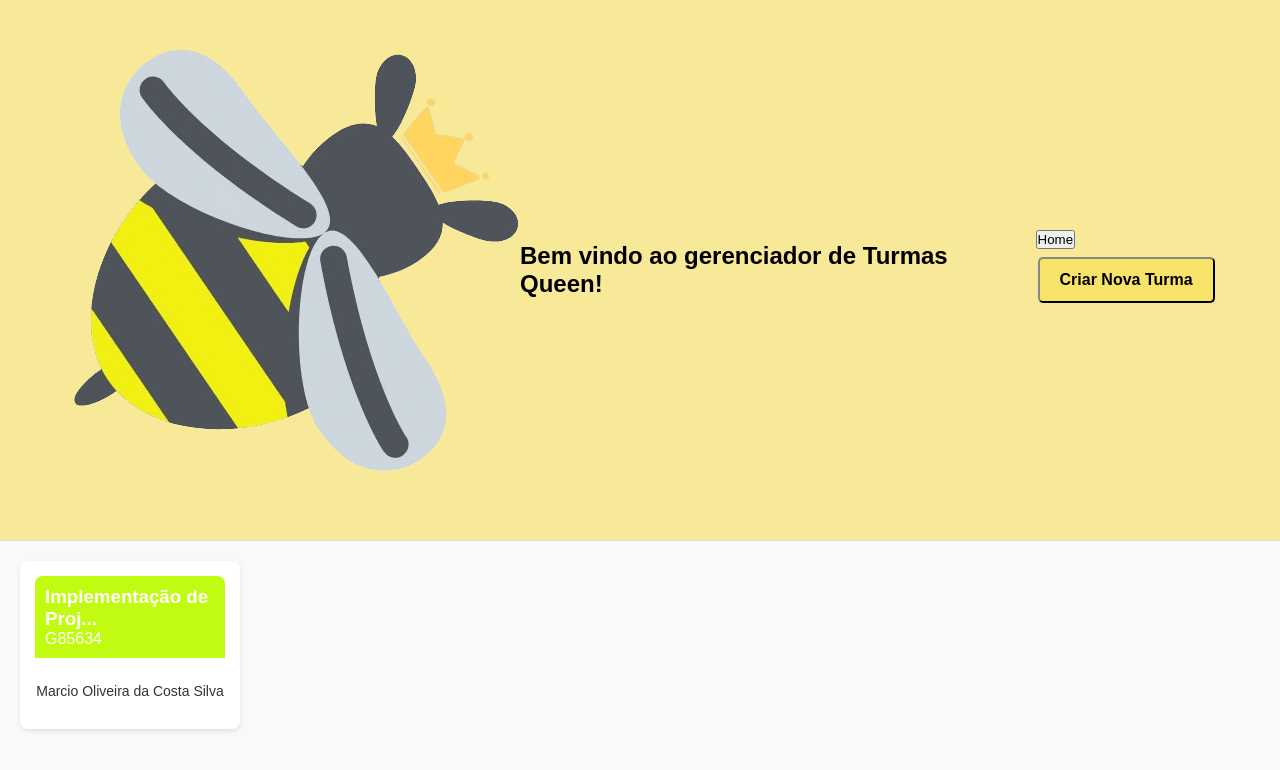
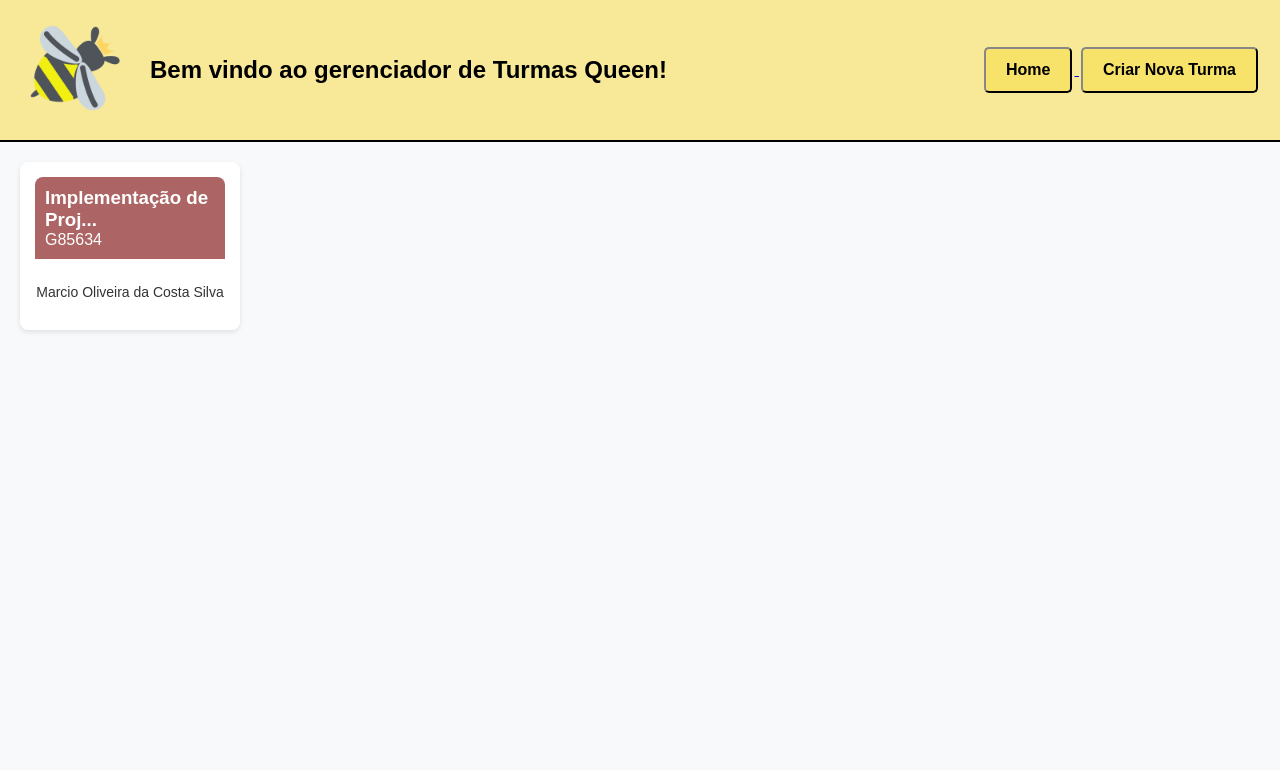
Before and after one commit to DanielDimas2002/Queen, a plain HTML site: page Landing Page/Turmas/Turmas.html in a window 1280 px wide. Drawn offline with Linux system fonts and the light colour scheme.

Commit message:
Atualização html/css da pagina de turmas

```diff
--- a/Landing Page/Turmas/Turmas.css
+++ b/Landing Page/Turmas/Turmas.css
@@ -14,8 +14,8 @@ body {
     padding: 20px;
     display: flex;
     align-items: center;
-    justify-content:space-between;
-    border-bottom: 1px solid #ddd;
+    justify-content: space-between;
+    border-bottom: 2px solid black;
 }
 
 
@@ -24,10 +24,74 @@ body {
     font-size: 14px;
 }
 
-.header-links a {
+.header-links  {
     margin-left: 15px;
     color: #1a73e8;
     text-decoration: none;
+}
+
+/* possivel futura responsividade
+
+    font-family: 'Ruda', 'Roboto';
+    color: rgba(0, 0, 0, 0.788);
+    font-weight: 400;
+    font-size: 22px;
+    display: grid;
+    place-content: center;
+    text-decoration: none;  Remove sublinhado dos links
+*/
+
+.logo_control{
+    display: flex;
+    flex-direction: row;
+    align-items: center;
+    margin-right: 20px;
+    gap: 30px;
+}
+
+.logo_control img {
+    max-width: 100px;
+    height: auto;
+}
+
+#controle_div{
+    display: flex;
+    align-items: center;
+
+}
+
+#openFormButton{
+    background-color: #f7dd468b;
+    color: black;
+    padding: 12px 20px;
+    text-align: center;
+    text-decoration: none;
+    font-weight: bold;
+    font-size: 16px;
+    margin: 8px 2px;
+    cursor: pointer;
+    border-radius: 5px;
+    border-color: #333;
+    transition: background-color 0.2s ease;
+}
+
+#openFormButton:hover{
+    background-color: #FFFDE6;
+}
+
+#btn_home{
+    background-color: #f7dd468b;
+    color: black;
+    padding: 12px 20px;
+    text-align: center;
+    text-decoration: none;
+    font-weight: bold;
+    font-size: 16px;
+    margin: 8px 2px;
+    cursor: pointer;
+    border-radius: 5px;
+    border-color: #333;
+    transition: background-color 0.2s ease;
 }
 
 .card-container {
@@ -53,7 +117,7 @@ body {
 }
 
 .blue {
-    background-color: #c1fb11;
+    background-color: rgba(143, 44, 44, 0.732);
 }
 
 .gray {
@@ -80,22 +144,3 @@ body {
     font-size: 14px;
     color: #333;
 }
-
-#openFormButton{
-    background-color: #f7dd468b;
-    color: black;
-    padding: 12px 20px;
-    text-align: center;
-    text-decoration: none;
-    font-weight: bold;
-    font-size: 16px;
-    margin: 8px 2px;
-    cursor: pointer;
-    border-radius: 5px;
-    border-color: #333;
-    transition: background-color 0.2s ease;
-}
-
-#openFormButton:hover{
-    background-color: #FFFDE6;
-}
--- a/Landing Page/Turmas/Turmas.html
+++ b/Landing Page/Turmas/Turmas.html
@@ -9,12 +9,18 @@
 </head>
 <body>
     <header class="header">
-        <img id="separa-logo-principal" class="logo-titulo" src="Midia/Logo_Queen.png" alt="Logo do Plataforma Queen">
-        <h2 class="Titulo-pagina">Bem vindo ao gerenciador de Turmas Queen!</h2>
-        <div class="header-links">
-            <button id="btn-home">Home</button>
-            <button id="openFormButton">Criar Nova Turma</button> <!-- Botão para abrir o formulário -->
-        </div>
+        <div class="logo_control">
+        <img id="separa-logo-principal" class="logo-titulo" src="Midia/Logo_Queen.png"
+            alt="Logo do Plataforma Queen">
+    <h2 class="Titulo-pagina">Bem vindo ao gerenciador de Turmas Queen!</h2>
+    </div>
+
+    <div class="header-links">
+        <a href="../LandingPage.html">
+        <button id="btn_home">Home</button>
+    </a>
+        <button id="openFormButton">Criar Nova Turma</button> <!-- Botão para abrir o formulário -->
+    </div>
     </header>
 
     <section class="card-container" id="cardContainer">
```
